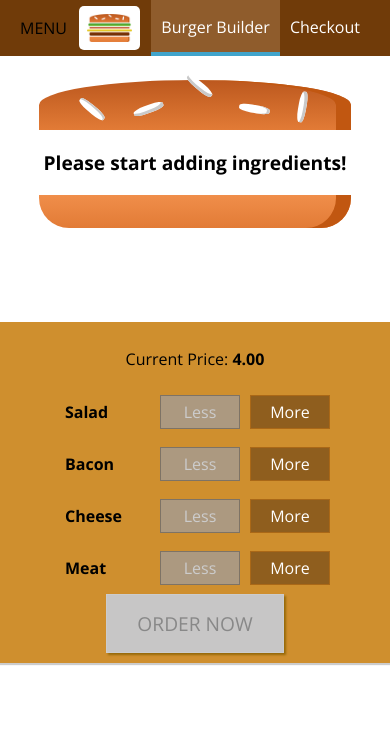
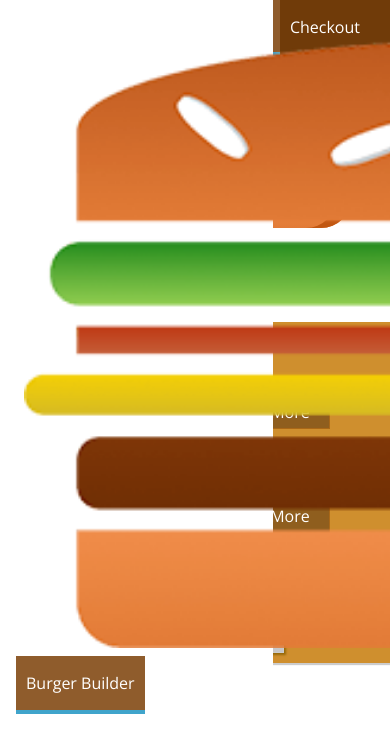
Before and after one commit to Yipeechen/react-complete-guide_burger-builder, a React app: page / in a window 390 px wide. Shown: the top 752 px of the page. Built offline with nearby package versions, Linux system fonts and the light colour scheme.

Commit message:
Creating a responsive sidedrawer

```diff
--- a/src/components/Layout/Layout.js
+++ b/src/components/Layout/Layout.js
@@ -3,10 +3,12 @@
 import Aux from '../../hoc/Aux';
 import classes from './Layout.css';
 import Toolbar from '../Navigation/Toolbar/Toolbar';
+import SideDrawer from '../Navigation/SideDrawer/SideDrawer';
 
 const layout = props => (
   <Aux>
     <Toolbar />
+    <SideDrawer />
     <main className={classes.Content}>
       {props.children}
     </main>
--- /dev/null
+++ b/src/components/Navigation/SideDrawer/SideDrawer.css
@@ -0,0 +1,27 @@
+.SideDrawer {
+  position: fixed;
+  width: 280px;
+  max-width: 70%;
+  height: 100%;
+  left: 0;
+  top: 0;
+  z-index: 200;
+  background-color: #fff;
+  padding: 32px 16px;
+  box-sizing: border-box;
+  transition: transform .3s ease-out;
+}
+
+@media (min-width: 500px) {
+  .SideDrawer {
+    display: none;
+  }
+}
+
+.Open {
+  transform: translateX(0);
+}
+
+.Close {
+  transform: translateX(-100%);
+}
--- /dev/null
+++ b/src/components/Navigation/SideDrawer/SideDrawer.js
@@ -0,0 +1,19 @@
+import React from 'react';
+
+import Logo from '../../Logo/Logo';
+import NavigationItems from '../NavigationItems/NavigationItems';
+import classes from './SideDrawer.css';
+
+const sideDrawer = props => {
+  // ...
+  return (
+    <div className={classes.SideDrawer}>
+      <Logo />
+      <nav>
+        <NavigationItems />
+      </nav>
+    </div>
+  );
+};
+
+export default sideDrawer;
```
